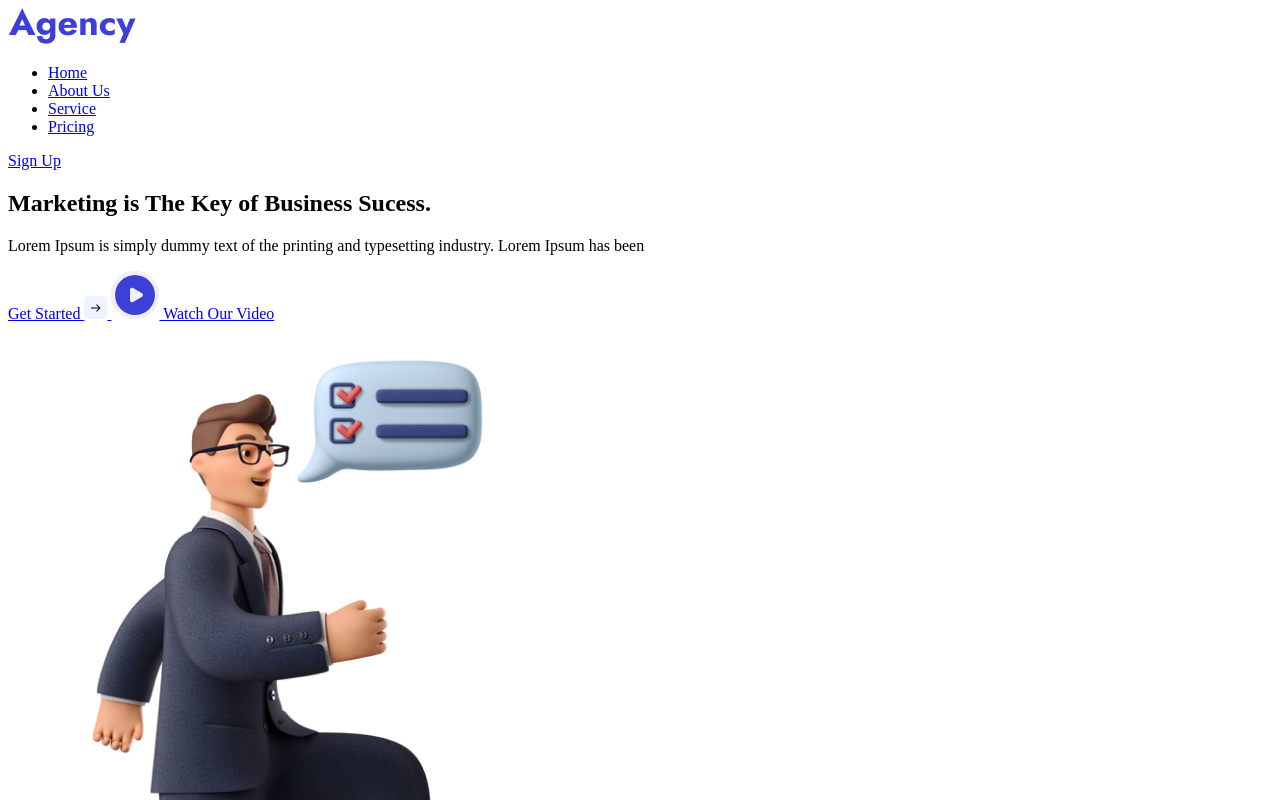
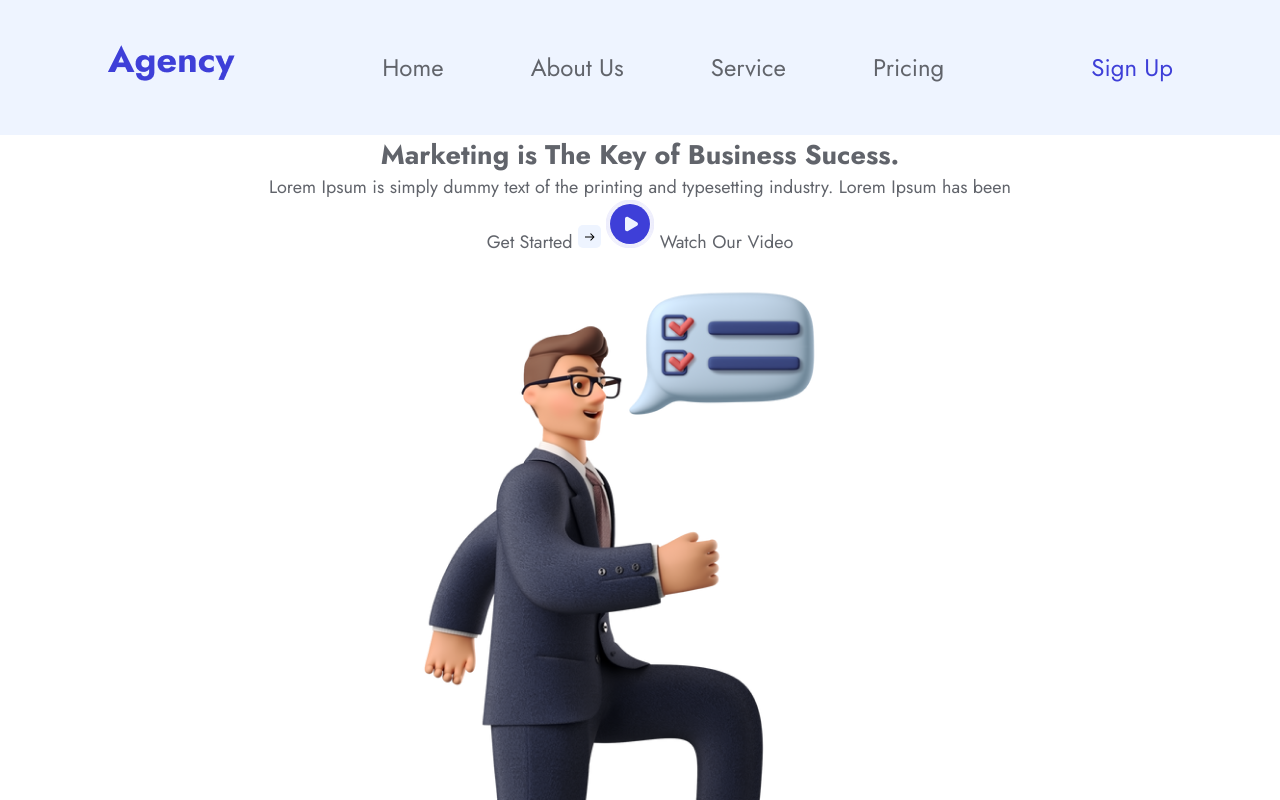
Before and after one commit to janascher/b8one.academy, a plain HTML site: page projeto-01/index.html in a window 1280 px wide. Shown: the top 800 px of the page. Drawn offline with Linux system fonts and the light colour scheme.

Commit message:
Adiciona arquivo CSS

```diff
--- /dev/null
+++ b/projeto-01/assets/css/style.css
@@ -0,0 +1,85 @@
+@import url('https://fonts.googleapis.com/css2?family=Jost:wght@400;600;700&display=swap');
+
+:root {
+
+    /*== Colors ==*/
+    --color-white-primary: #EEF4FF;
+    --color-dark-primary:#61646B;
+    --color-button-primary: #3E3FD8;
+
+
+    /*== Font and Typography ==*/
+    --body-font: "Jost", sans-serif;
+    --biggest-font-size: 64px;
+    --bigger-font-size: 36px;
+    --h2-font-size: 48px;
+    --big-font-size: 24px;
+    --normal-font-size: 18px;
+
+    /* == Font Weight == */
+    --font-regular: 400;
+    --font-semi-bold: 600;
+    --font-bold: 700;
+
+    /*== Margenes ==*/
+    --mb-1: 8px;
+    --mb-2: 16px;
+    --mb-3: 24px;
+    --mb-4: 32px;
+    --mb-5: 40px;
+    --mb-6: 48px;
+    --mb-7: 50px;
+
+}
+
+* {
+    margin: 0;
+    padding: 0;
+}
+
+body {
+    color: var(--color-dark-primary);
+    font-family: var(--body-font);
+    font-size: var(--normal-font-size);
+    font-weight: var(--font-regular);
+    text-align: center;
+    margin-bottom: var(--mb-4);
+}
+
+a {
+    color: var(--color-dark-primary);
+    text-decoration: none;
+}
+
+.header {
+    background: var(--color-white-primary);
+    width: 100%;
+    top: 0;
+    left: 0;
+}
+
+.nav {
+    display: flex;
+    align-items: center;
+    justify-content: space-evenly;
+    font-size: var(--big-font-size);
+}
+
+.nav__menu {
+    margin: var(--mb-7) 0 var(--mb-7) 0;
+}
+
+.nav__list {
+    list-style: none
+}
+
+.nav__item {
+    margin-bottom: var(--mb-4);
+    display: inline;
+    padding: var(--mb-4) var(--mb-5);
+    text-align: center;
+}
+
+.nav__sign a {
+    color: var(--color-button-primary);
+}
--- a/projeto-01/index.html
+++ b/projeto-01/index.html
@@ -5,46 +5,49 @@
     <meta http-equiv="X-UA-Compatible" content="IE=edge">
     <meta name="viewport" content="width=device-width, initial-scale=1.0">
     <title>Agency - Website</title>
+
+    <link rel="stylesheet" href="../projeto-01/assets/css/style.css">
 </head>
 <body>
-    <header>
-        <div>
-            <div>
+    <header class="header">
+        <nav class="nav">
+            <div class="header__logo">
                 <a href="/">
                     <img src="./assets/logo-agency.png" alt="Logo Agency" />
                 </a>
             </div>
-            <nav>
-                <ul>
-                    <li>
+            <div class="nav__menu">
+                <ul class="nav__list">
+                    <li class="nav__item">
                         <a href="#">
                             Home
                         </a>
                     </li>
-                    <li>
+                    <li class="nav__item">
                         <a href="#">
                             About Us
                         </a>
                     </li>
-                    <li>
+                    <li class="nav__item">
                         <a href="#">
                             Service
                         </a>
                     </li>
-                    <li>
+                    <li class="nav__item">
                         <a href="#">
                             Pricing
                         </a>
                     </li>
                 </ul>
-            </nav>
-            <div>
+            </div>
+            <div class="nav__sign">
                 <a href="#">
                     Sign Up
                 </a>
             </div>
-        </div>
+        </nav>
     </header>
+    <main>
         <section>
             <div>
                 <h1>
@@ -386,6 +389,7 @@
                 </form>
             </div>
         </section>
+    </main>
     <footer>
         <div>
             <div>
```
Also changed, not shown: assets/css/style.css (deleted). Lines whose indentation alone changed are shown as unchanged.
